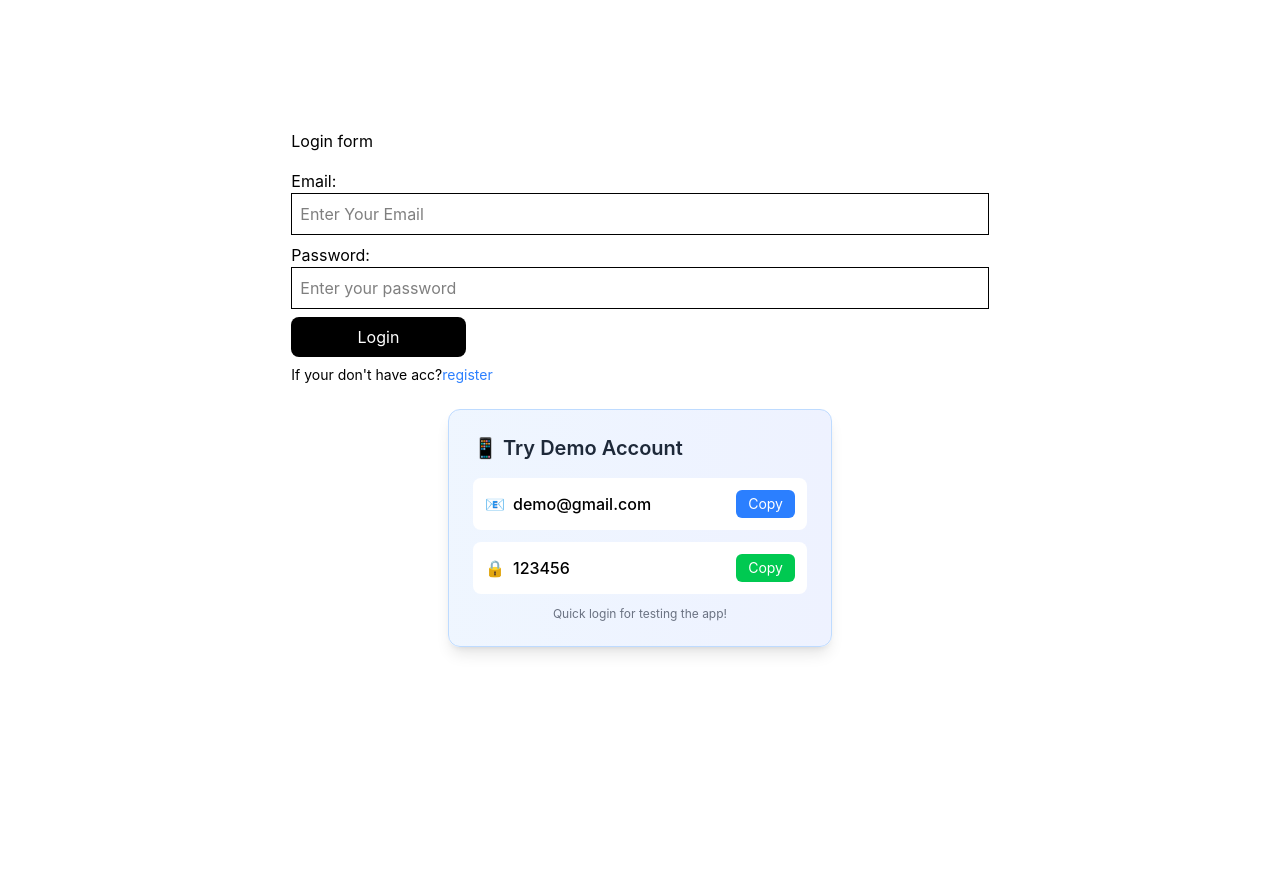
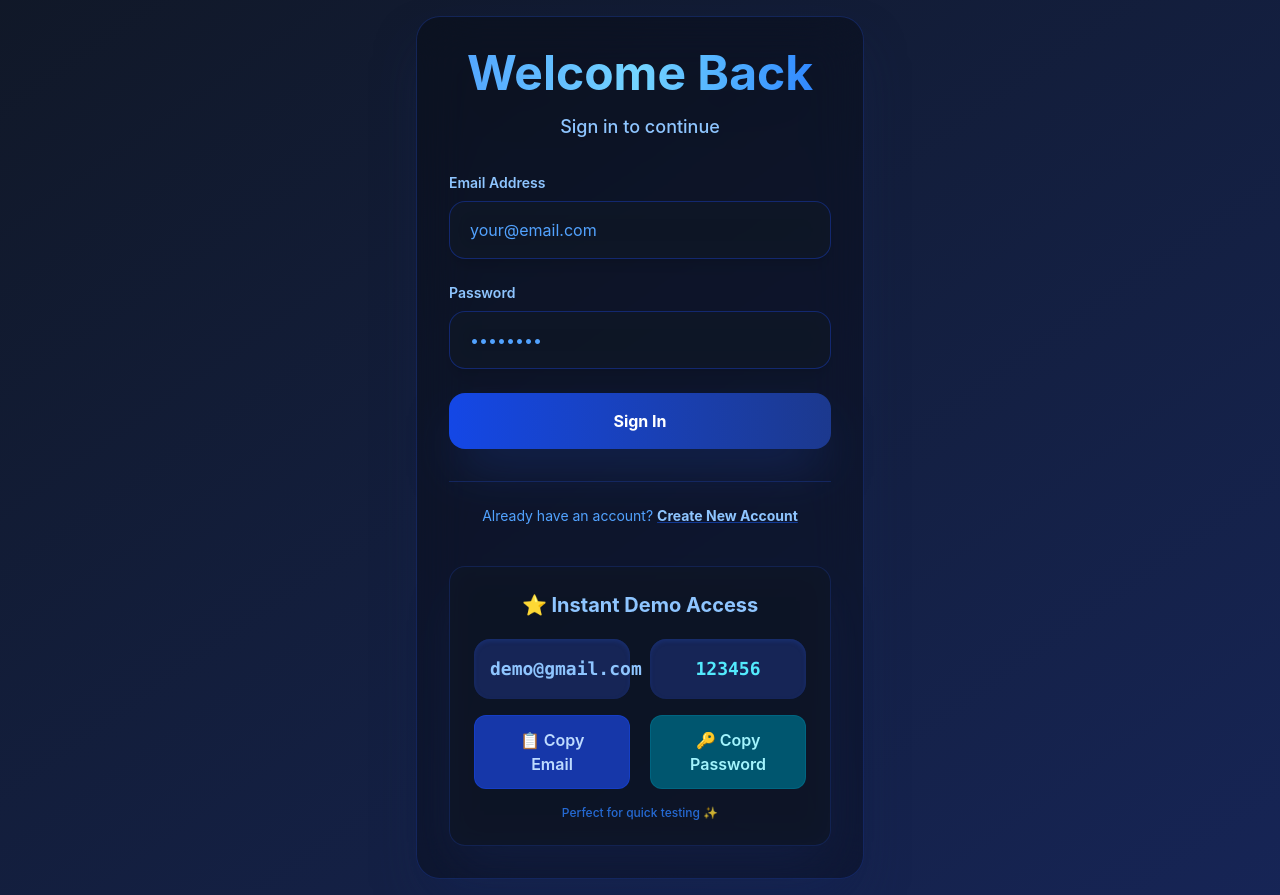
Before and after one commit to Kaushikp092/Daily-Expenses-Tracker, a React (Vite) app in the folder Frontend/Daily-Expenses-Tracker/: page / in a window 1280 px wide. Before the commit the page ends 800 px from the top, so only its background shows below. Built offline with nearby package versions, Linux system fonts and the light colour scheme; no server answers.

Commit message:
updated the ui of login and register page

```diff
--- a/Frontend/Daily-Expenses-Tracker/src/pages/Login.jsx
+++ b/Frontend/Daily-Expenses-Tracker/src/pages/Login.jsx
@@ -2,7 +2,7 @@ import { useState } from "react";
 import { useNavigate } from "react-router-dom";
 import { loginUser } from "../services/api";
 
-const login = () => {
+const Login = () => {
 	const [form, setForm] = useState({ email: "", password: "" });
 	const [message, setMessage] = useState("");
 	const [error, setError] = useState("");
@@ -14,112 +14,147 @@ const login = () => {
 		e.preventDefault();
 		setMessage("");
 		setError("");
+		setLoading(true);
 		try {
 			const res = await loginUser(form);
 			localStorage.setItem("token", res.token);
 			localStorage.setItem("userEmail", res.user.email);
-			setMessage("Login successfull!! Redirecting...");
-			navigate("/dashboard");
+			setMessage("Login successful! Redirecting...");
+			setTimeout(() => navigate("/dashboard"), 1500);
 		} catch (err) {
-			setError(err.message || "Failed to Logging");
+			setError(err.message || "Login failed");
 		} finally {
 			setLoading(false);
 		}
 	};
 
 	return (
-		<>
-			<div className="flex justify-center items-center h-screen">
-				<form onSubmit={handleSubmit} className="p-6 border-radius">
-			{message && <p className="text-2xl text-green-600">{message}</p>}
-			{error && <p className="text-2xl text-red-500">{error}</p>}
-					<h1 className="mb-4">Login form</h1>
-					<label htmlFor="email">
-						Email:
+		<div className="min-h-screen bg-gradient-to-br from-gray-900 to-blue-950 flex items-center justify-center p-4">
+			<div className="w-full max-w-md">
+				<div className="backdrop-blur-xl bg-black/30 border border-blue-900/50 rounded-3xl p-8 shadow-2xl shadow-blue-950/50">
+					<div className="text-center mb-8">
+						<h1 className="text-4xl md:text-5xl font-bold bg-gradient-to-r from-blue-400 via-sky-300 to-blue-500 bg-clip-text text-transparent mb-4 drop-shadow-2xl">
+							Welcome Back
+						</h1>
+						<p className="text-blue-300 text-lg font-medium drop-shadow-md">Sign in to continue</p>
+					</div>
+
+					{message && (
+						<div className="mb-6 p-4 bg-blue-900/50 border border-blue-600/60 rounded-2xl backdrop-blur-sm text-blue-200 text-center font-semibold shadow-xl shadow-blue-900/30 animate-pulse">
+							{message}
+						</div>
+					)}
+					{error && (
+						<div className="mb-6 p-4 bg-red-900/50 border border-red-600/60 rounded-2xl backdrop-blur-sm text-red-200 text-center font-semibold shadow-xl shadow-red-900/30 animate-pulse">
+							{error}
+						</div>
+					)}
+
+					<form onSubmit={handleSubmit} className="space-y-6">
+						<div>
+							<label className="block text-sm font-semibold text-blue-300 mb-2">
+								Email Address
+							</label>
 							<input
 								type="email"
 								value={form.email}
-							placeholder="Enter Your Email"
-							className="border p-2 mb-2 w-full"
+								placeholder="your@email.com"
+								className="w-full px-5 py-4 bg-gray-900/80 border border-blue-800/50 rounded-2xl backdrop-blur-md text-blue-200 placeholder-blue-400 focus:outline-none focus:ring-2 focus:ring-blue-500/70 focus:border-blue-600/80 transition-all duration-300 shadow-lg hover:shadow-xl hover:shadow-blue-900/30"
 								onChange={(e) => setForm({ ...form, email: e.target.value })}
 								required
 							/>
+						</div>
+
+						<div>
+							<label className="block text-sm font-semibold text-blue-300 mb-2">
+								Password
 							</label>
-					<label htmlFor="password">
-						Password:
 							<input
 								type="password"
 								value={form.password}
-							placeholder="Enter your password"
-							className="border p-2 mb-2 w-full"
+								placeholder="••••••••"
+								className="w-full px-5 py-4 bg-gray-900/80 border border-blue-800/50 rounded-2xl backdrop-blur-md text-blue-200 placeholder-blue-400 focus:outline-none focus:ring-2 focus:ring-blue-500/70 focus:border-blue-600/80 transition-all duration-300 shadow-lg hover:shadow-xl hover:shadow-blue-900/30"
 								onChange={(e) => setForm({ ...form, password: e.target.value })}
 								required
 							/>
-					</label>
+						</div>
 
 						<button
 							type="submit"
-						className="bg-black text-white w-3/12 py-2 rounded-lg"
+							disabled={loading}
+							className="w-full py-4 bg-gradient-to-r from-blue-700 to-blue-900 hover:from-blue-800 hover:to-blue-950 text-white font-bold rounded-2xl shadow-2xl shadow-blue-900/50 hover:shadow-3xl hover:shadow-blue-900/70 transform hover:-translate-y-1 active:scale-[0.98] transition-all duration-300 disabled:opacity-40 disabled:cursor-not-allowed"
 						>
-						{loading ? "Logging in..." : "Login "}
+							{loading ? (
+								<span className="flex items-center justify-center">
+									<svg className="animate-spin -ml-1 mr-3 h-5 w-5 text-blue-300" fill="none" viewBox="0 0 24 24">
+										<circle className="opacity-25" cx="12" cy="12" r="10" stroke="currentColor" strokeWidth="4"></circle>
+										<path className="opacity-75" fill="currentColor" d="M4 12a8 8 0 018-8V0C5.373 0 0 5.373 0 12h4zm2 5.291A7.962 7.962 0 014 12H0c0 3.042 1.135 5.824 3 7.938l3-2.647z"></path>
+									</svg>
+									Signing In
+								</span>
+							) : (
+								"Sign In"
+							)}
 						</button>
-					<p className="mt-2 text-sm">
-						If your don't have acc?
+					</form>
+
+					<div className="mt-8 pt-6 border-t border-blue-900/50">
+						<p className="text-center text-sm text-blue-400">
+							Already have an account?{" "}
 							<span
-							className="text-blue-500 cursor-pointer"
-							onClick={() => navigate("/Register")}
+								className="text-blue-300 font-bold hover:text-blue-200 cursor-pointer transition-all underline decoration-blue-600/50 hover:decoration-blue-500"
+								onClick={() => navigate("/register")}
 							>
-							register
+								Create New Account
 							</span>
 						</p>
+					</div>
 
-				<div className="bg-linear-to-r from-blue-50 to-indigo-50 border border-blue-200 rounded-xl p-6 shadow-lg my-6 mx-auto max-w-sm hover:shadow-xl transition-all duration-300">
-					<h3 className="text-xl font-semibold text-gray-800 mb-4 flex items-center">
-						📱 Try Demo Account
+					{/* Demo Section */}
+					<div className="mt-10 p-6 bg-gray-900/60 border border-blue-900/40 rounded-2xl backdrop-blur-lg shadow-2xl shadow-blue-950/40">
+						<h3 className="text-xl font-bold text-blue-300 mb-5 text-center">
+							⭐ Instant Demo Access
 						</h3>
-					<div className="space-y-3">
-						<div className="flex items-center justify-between p-3 bg-white rounded-lg">
-							<span className="flex items-center">
-								📧 <span className="ml-2 font-medium">demo@gmail.com</span>
-							</span>
+						<div className="grid md:grid-cols-2 gap-5">
+							<div className="group">
+								<div className="font-mono bg-blue-950 p-4 rounded-2xl mb-4 text-center text-blue-300 font-semibold text-lg shadow-inner shadow-blue-900/50">
+									demo@gmail.com
+								</div>
 								<button
-								type="button"
-								className="px-3 py-1 bg-blue-500 text-white text-sm rounded-md hover:bg-blue-600 transition-colors"
+									className="w-full py-3 px-6 bg-blue-800/90 hover:bg-blue-900 text-blue-200 font-semibold rounded-xl transition-all duration-300 group-hover:shadow-2xl group-hover:shadow-blue-900/50 group-hover:scale-[1.02] border border-blue-700/50"
 									onClick={() => {
-									navigator.clipboard.writeText('demo@gmail.com');
-									setMessage('Email copied!');
-									setTimeout(() => setMessage(''), 2000);
+										navigator.clipboard.writeText("demo@gmail.com");
+										setMessage("📧 Demo email copied!");
+										setTimeout(() => setMessage(""), 2000);
 									}}
 								>
-								Copy
+									📋 Copy Email
 								</button>
 							</div>
-						<div className="flex items-center justify-between p-3 bg-white rounded-lg">
-							<span className="flex items-center">
-								🔒 <span className="ml-2 font-medium">123456</span>
-							</span>
+							<div className="group">
+								<div className="font-mono bg-blue-950 p-4 rounded-2xl mb-4 text-center text-cyan-300 font-semibold text-lg shadow-inner shadow-blue-900/50">
+									123456
+								</div>
 								<button
-								type="button"
-								className="px-3 py-1 bg-green-500 text-white text-sm rounded-md hover:bg-green-600 transition-colors"
+									className="w-full py-3 px-6 bg-cyan-800/90 hover:bg-cyan-900 text-cyan-200 font-semibold rounded-xl transition-all duration-300 group-hover:shadow-2xl group-hover:shadow-cyan-900/50 group-hover:scale-[1.02] border border-cyan-700/50"
 									onClick={() => {
-									navigator.clipboard.writeText('123456');
-									setMessage('Password copied!');
-									setTimeout(() => setMessage(''), 2000);
+										navigator.clipboard.writeText("123456");
+										setMessage("🔑 Demo password copied!");
+										setTimeout(() => setMessage(""), 2000);
 									}}
 								>
-								Copy
+									🔑 Copy Password
 								</button>
 							</div>
 						</div>
-					<p className="text-xs text-gray-500 mt-3 text-center">Quick login for testing the app!</p>
+						<p className="text-xs text-blue-500 mt-4 text-center font-medium opacity-80">
+							Perfect for quick testing ✨
+						</p>
 					</div>
-
-				</form>
-
-
 				</div>
-		</>
+			</div>
+		</div>
 	);
 };
 
-export default login;
+export default Login;
--- a/Frontend/Daily-Expenses-Tracker/src/pages/Register.jsx
+++ b/Frontend/Daily-Expenses-Tracker/src/pages/Register.jsx
@@ -2,7 +2,7 @@ import { useState } from "react";
 import { useNavigate } from "react-router-dom";
 import { registerUser } from "../services/api";
 
-const register = () => {
+const Register = () => {
 	const [form, setForm] = useState({
 		name: "",
 		email: "",
@@ -18,76 +18,117 @@ const register = () => {
 		e.preventDefault();
 		setMessage("");
 		setError("");
-
+		setLoading(true);
 		try {
 			await registerUser(form);
-			setMessage("Register successfull!!! Redirecting...");
-			navigate("/Login");
+			setMessage("Registration successful! Redirecting...");
+			setTimeout(() => navigate("/"), 1500);
 		} catch (err) {
-			setError(err.message || "Failed to Register");
+			setError(err.message || "Registration failed");
 		} finally {
 			setLoading(false);
 		}
 	};
+
 	return (
-		<>
-			{message && <p className="text-2xl text-green-600">{message}</p>}
-			{error && <p className="text-2xl text-red-500">{error}</p>}
-			<div className="flex justify-center items-center h-screen">
-				<form onSubmit={handleSubmit} className="p-6 border-radius">
-					<h1 className="mb-4">Register Form</h1>
-					<label htmlFor="name">
-						Name:
+		<div className="min-h-screen bg-gradient-to-br from-gray-900 to-blue-950 flex items-center justify-center p-4">
+			<div className="w-full max-w-md">
+				<div className="backdrop-blur-xl bg-black/30 border border-blue-900/50 rounded-3xl p-8 shadow-2xl shadow-blue-950/50">
+					<div className="text-center mb-8">
+						<h1 className="text-4xl md:text-5xl font-bold bg-gradient-to-r from-cyan-400 via-blue-400 to-indigo-400 bg-clip-text text-transparent mb-4 drop-shadow-2xl">
+							Join Us
+						</h1>
+						<p className="text-blue-300 text-lg font-medium drop-shadow-md">Create your free account</p>
+					</div>
+
+					{message && (
+						<div className="mb-6 p-4 bg-emerald-900/50 border border-emerald-600/60 rounded-2xl backdrop-blur-sm text-emerald-200 text-center font-semibold shadow-xl shadow-emerald-900/30 animate-pulse">
+							{message}
+						</div>
+					)}
+					{error && (
+						<div className="mb-6 p-4 bg-red-900/50 border border-red-600/60 rounded-2xl backdrop-blur-sm text-red-200 text-center font-semibold shadow-xl shadow-red-900/30 animate-pulse">
+							{error}
+						</div>
+					)}
+
+					<form onSubmit={handleSubmit} className="space-y-6">
+						<div>
+							<label className="block text-sm font-semibold text-blue-300 mb-2">
+								Full Name
+							</label>
 							<input
 								type="text"
 								value={form.name}
-							placeholder="Enter your name"
-							className="border p-2 mb-2 w-full"
+								placeholder="John Doe"
+								className="w-full px-5 py-4 bg-gray-900/80 border border-blue-800/50 rounded-2xl backdrop-blur-md text-blue-200 placeholder-blue-400 focus:outline-none focus:ring-2 focus:ring-blue-500/70 focus:border-blue-600/80 transition-all duration-300 shadow-lg hover:shadow-xl hover:shadow-blue-900/30"
 								onChange={(e) => setForm({ ...form, name: e.target.value })}
 								required
 							/>
+						</div>
+
+						<div>
+							<label className="block text-sm font-semibold text-blue-300 mb-2">
+								Email Address
 							</label>
-					<label htmlFor="email">
-						Email:
 							<input
 								type="email"
 								value={form.email}
-							placeholder="Enter your email"
-							className="border p-2 mb-2 w-full"
+								placeholder="your@email.com"
+								className="w-full px-5 py-4 bg-gray-900/80 border border-blue-800/50 rounded-2xl backdrop-blur-md text-blue-200 placeholder-blue-400 focus:outline-none focus:ring-2 focus:ring-blue-500/70 focus:border-blue-600/80 transition-all duration-300 shadow-lg hover:shadow-xl hover:shadow-blue-900/30"
 								onChange={(e) => setForm({ ...form, email: e.target.value })}
 								required
 							/>
+						</div>
+
+						<div>
+							<label className="block text-sm font-semibold text-blue-300 mb-2">
+								Password
 							</label>
-					<label htmlFor="password">
-						Password:
 							<input
 								type="password"
 								value={form.password}
-							placeholder="Enter your password"
-							className="border p-2 mb-2 w-full"
+								placeholder="••••••••"
+								className="w-full px-5 py-4 bg-gray-900/80 border border-blue-800/50 rounded-2xl backdrop-blur-md text-blue-200 placeholder-blue-400 focus:outline-none focus:ring-2 focus:ring-blue-500/70 focus:border-blue-600/80 transition-all duration-300 shadow-lg hover:shadow-xl hover:shadow-blue-900/30"
 								onChange={(e) => setForm({ ...form, password: e.target.value })}
 								required
 							/>
-					</label>
+						</div>
+
 						<button
 							type="submit"
-						className="bg-black text-white w-3/12 py-2 rounded-lg"
+							disabled={loading}
+							className="w-full py-4 bg-gradient-to-r from-blue-700 to-blue-900 hover:from-blue-800 hover:to-blue-950 text-white font-bold rounded-2xl shadow-2xl shadow-blue-900/50 hover:shadow-3xl hover:shadow-blue-900/70 transform hover:-translate-y-1 active:scale-[0.98] transition-all duration-300 disabled:opacity-40 disabled:cursor-not-allowed"
 						>
-						{loading ? "Register in..." : "Register "}
+							{loading ? (
+								<span className="flex items-center justify-center">
+									<svg className="animate-spin -ml-1 mr-3 h-5 w-5 text-blue-300" fill="none" viewBox="0 0 24 24">
+										<circle className="opacity-25" cx="12" cy="12" r="10" stroke="currentColor" strokeWidth="4"></circle>
+										<path className="opacity-75" fill="currentColor" d="M4 12a8 8 0 018-8V0C5.373 0 0 5.373 0 12h4zm2 5.291A7.962 7.962 0 014 12H0c0 3.042 1.135 5.824 3 7.938l3-2.647z"></path>
+									</svg>
+									Creating Account
+								</span>
+							) : (
+								"Create Account"
+							)}
 						</button>
-					<p className="mt-2 text-sm">
-						Already having acc?
+					</form>
+
+					<div className="mt-8 pt-6 border-t border-blue-900/50">
+						<p className="text-center text-sm text-blue-400">
+							Already have an account?{" "}
 							<span
-							className="text-blue-500 cursor-pointer"
-							onClick={() => navigate("/Login")}
+								className="text-blue-300 font-bold hover:text-blue-200 cursor-pointer transition-all underline decoration-blue-600/50 hover:decoration-blue-500"
+								onClick={() => navigate("/")}
 							>
-							Login
+								Sign In Now
 							</span>
 						</p>
-				</form>
 					</div>
-		</>
+				</div>
+			</div>
+		</div>
 	);
 };
 
-export default register;
+export default Register;
```
Lines whose indentation alone changed are shown as unchanged.
